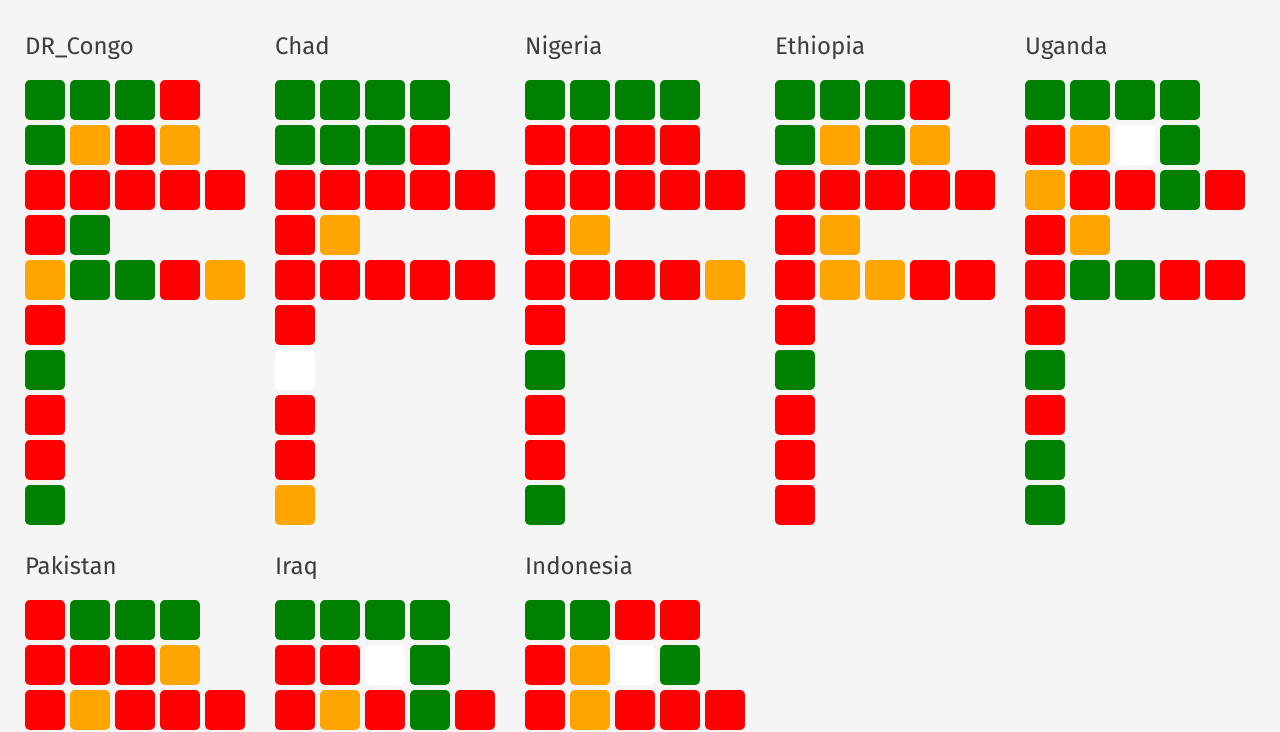
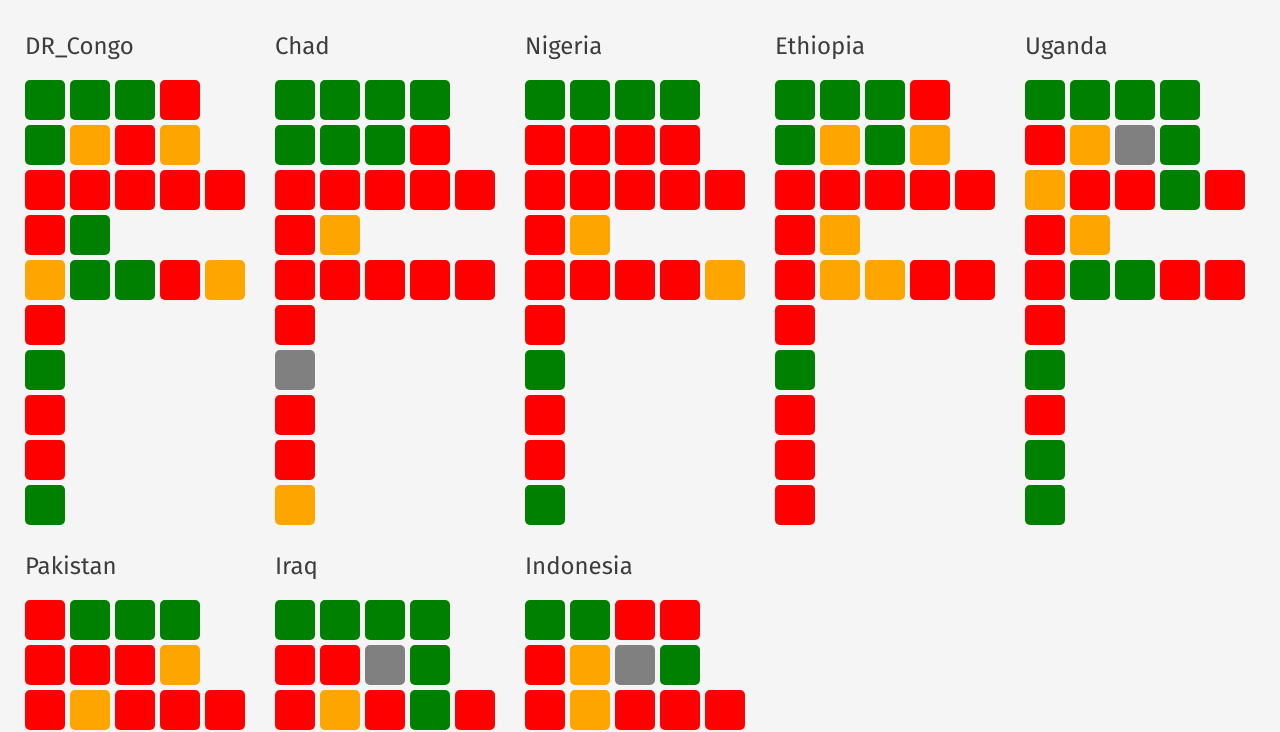
Before and after one commit to rgdonohue/who-gvap-pilot, a plain HTML site: page index.html in a window 1280 px wide. Shown: the part 77-809 px from the top of the page. Drawn offline with nearby package versions, Linux system fonts and the light colour scheme.

Commit message:
fix return to countries

```diff
--- a/index.html
+++ b/index.html
@@ -192,7 +192,7 @@
         '5d' : 'red',
         '5e' : 'red',
         '6a' : 'red',
-        '7a' : 'white',
+        '7a' : 'gray',
         '8a' : 'red',
         '9a' : 'red',
         '10a' : 'orange'
@@ -258,7 +258,7 @@
         '1d' : 'green',
         '2a' : 'red',
         '2b' : 'orange',
-        '2c' : 'white',
+        '2c' : 'gray',
         '2d' : 'green',
         '3a' : 'orange',
         '3b' : 'red',
@@ -312,7 +312,7 @@
         '1d' : 'green',
         '2a' : 'red',
         '2b' : 'red',
-        '2c' : 'white',
+        '2c' : 'gray',
         '2d' : 'green',
         '3a' : 'red',
         '3b' : 'orange',
@@ -320,7 +320,7 @@
         '3d' : 'green',
         '3e' : 'red',
         '4a' : 'orange',
-        '4b' : 'white',
+        '4b' : 'gray',
         '5a' : 'red',
         '5b' : 'red',
         '5c' : 'red',
@@ -339,7 +339,7 @@
         '1d' : 'red',
         '2a' : 'red',
         '2b' : 'orange',
-        '2c' : 'white',
+        '2c' : 'gray',
         '2d' : 'green',
         '3a' : 'red',
         '3b' : 'orange',
@@ -354,7 +354,7 @@
         '5d' : 'red',
         '5e' : 'red',
         '6a' : 'red',
-        '7a' : 'white',
+        '7a' : 'gray',
         '8a' : 'green',
         '9a' : 'green',
         '10a' : 'red'
@@ -417,6 +417,10 @@
             .style('opacity', '.3');
           d3.select(this)
             .style('opacity', '1')
+        })
+        .on('mouseout', function() {
+          d3.selectAll('.viz')
+            .style('opacity', '1');
         });
 
       d3.selectAll('.viz')
@@ -425,15 +429,18 @@
         })
 
       d3.select('#allCountries').on('click', function() {
+
         d3.select(this).style('display', 'none');
 
         d3.selectAll('.viz')
-          .style('display', 'block');
+          .style('display', 'block')
+          .style('opacity', '1');
 
         d3.select('#infoPanel').style('display', 'none');
 
-
-      })
+        d3.selectAll('svg .unit')
+          .on('mouseover', null)
+        });
     }
 
     function countryDetails(country) {
```
